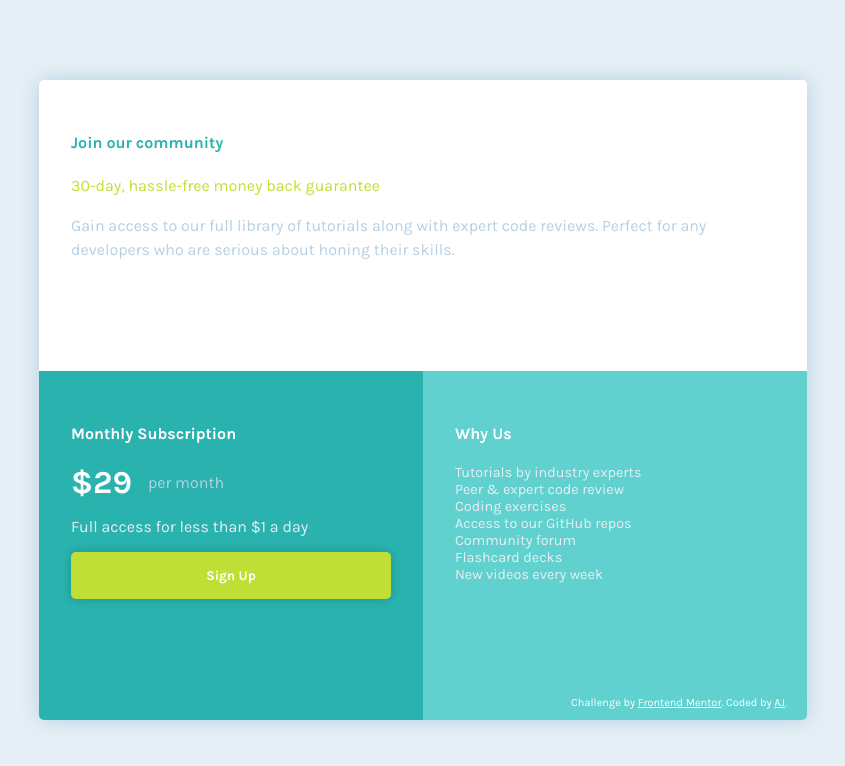
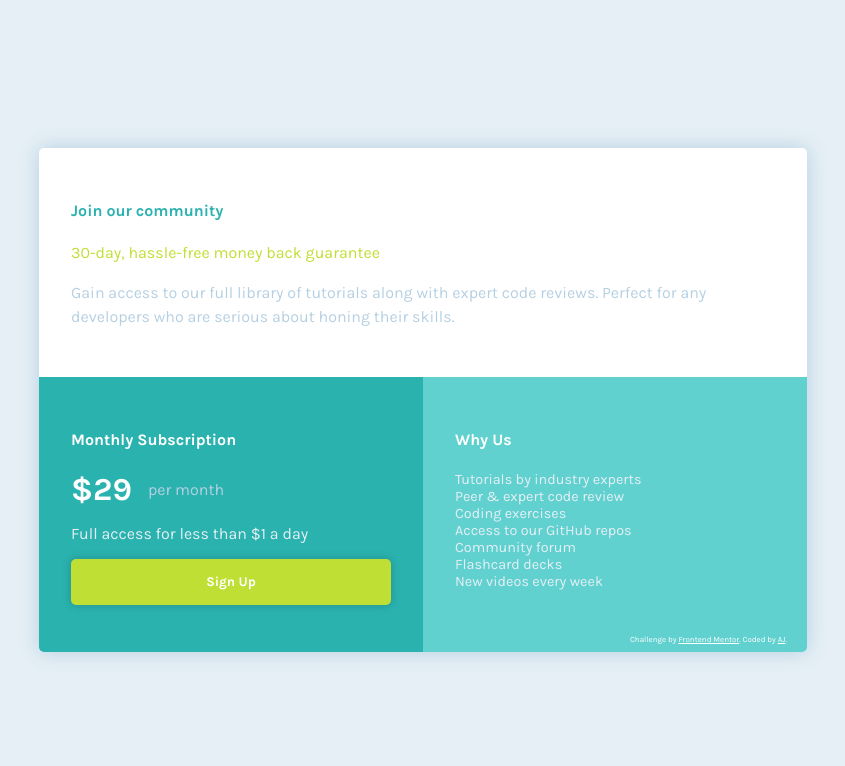
Before and after one commit to ashwinjayan/single-price-grid-component-master, a plain HTML site: page index.html in a window 1280 px wide. Shown: the whole page, without its empty margins (217-1062 px from the left). Drawn offline with Linux system fonts and the light colour scheme.

Commit message:
Changed the size of the component

```diff
--- a/css/style.scss
+++ b/css/style.scss
@@ -14,7 +14,7 @@ $dark-gray: hsl(204, 43%, 80%);
 }
 
 body {
-    height: 150vh;
+    min-height: 100vh;
     background-color: $gray;
 
     display: flex;
@@ -23,10 +23,6 @@ body {
 
     margin: 0;
     padding: 0;
-
-    @media only screen and (min-width: 768px) {
-        height: 100vh;
-    }
 }
 
 .container {
@@ -35,11 +31,12 @@ body {
 
     border-radius: 5px;
     width: 40%;
-    height: 80%;
+    height: 70%;
 
     padding: 0;
 
     display    : grid;
+    grid-template-rows   : 1.2fr 1fr 1fr;
 
     box-shadow: 0 0 20px rgba($color: $dark-gray, $alpha: 1.0);
 
@@ -144,7 +141,7 @@ div {
         position  : absolute;
         bottom    : 0;
         right     : 20px;
-        font-size : 11px;
+        font-size : 0.5em;
         text-align: center;
     }
 
```
Also changed, not shown: css/style.css, 1 other file.
